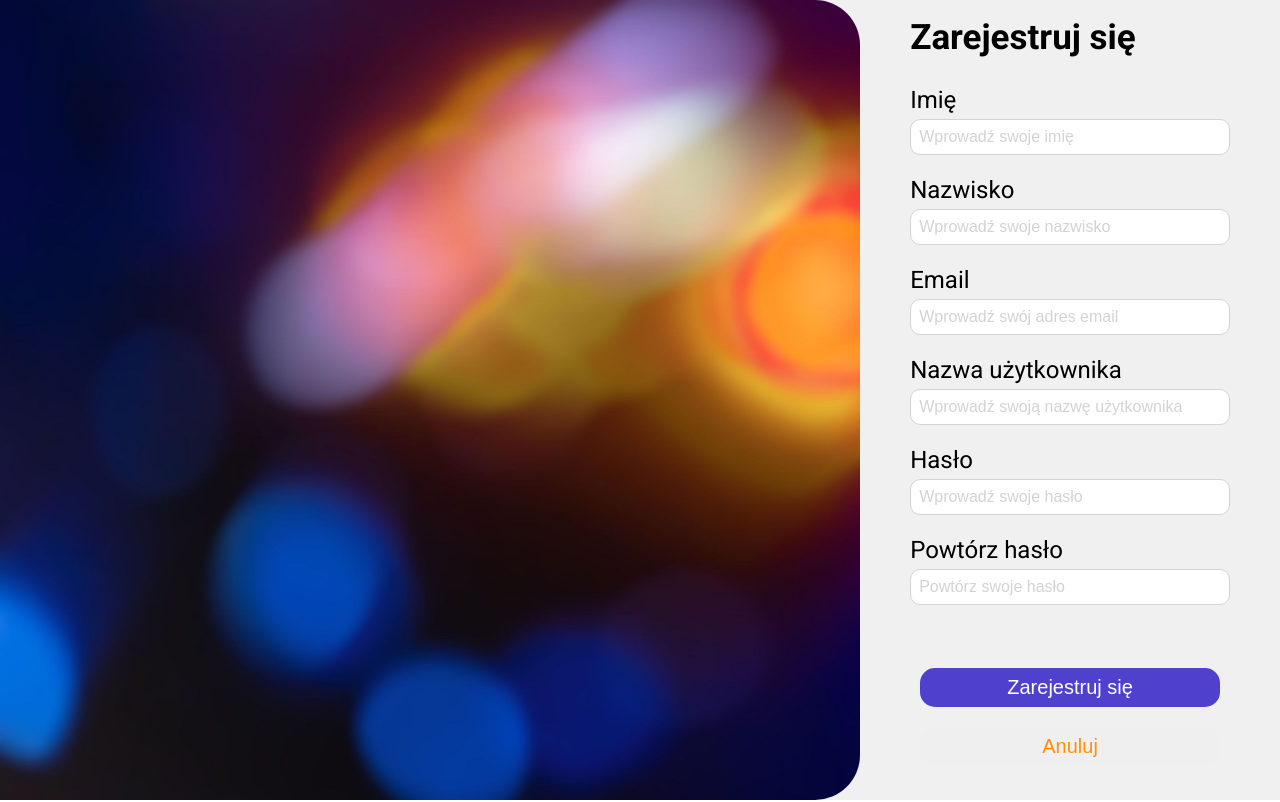
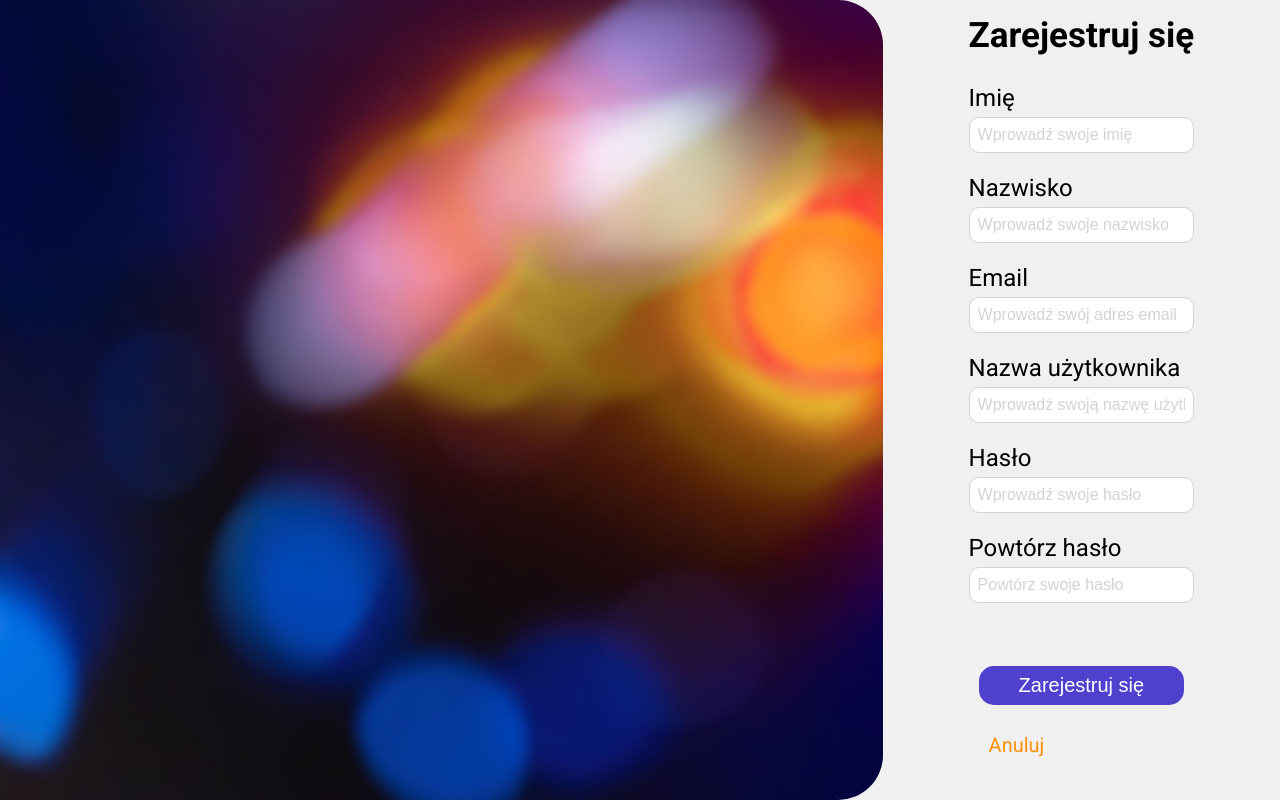
Before and after one commit to dciepko/ProjectManagementApp, a React (Vite) app in the folder project-management-project/frontend/: page /register in a window 1280 px wide. Built offline with nearby package versions, Linux system fonts and the light colour scheme; no server answers; the HTML template or start-up script is replaced by a standard one.

Commit message:
Adding few new routes

```diff
--- a/project-management-project/frontend/src/App.jsx
+++ b/project-management-project/frontend/src/App.jsx
@@ -25,6 +25,8 @@ function App() {
     { path: "/", element: <Starter /> },
     { path: "/login", element: <Login /> },
     { path: "/register", element: <Signup /> },
+    { path: "/home", element: <HomePage /> },
+    { path: "/projects" },
   ]);
 
   useEffect(() => {
--- a/project-management-project/frontend/src/components/Logins/Login/Login.module.css
+++ b/project-management-project/frontend/src/components/Logins/Login/Login.module.css
@@ -9,13 +9,13 @@
   background-image: url("../../../assets/login-screen2.jpg");
   background-repeat: no-repeat;
   background-size: cover;
-  width: 70%;
+  width: 100%;
   height: 100%;
   border-radius: 0 4.5rem 4.5rem 0;
 }
 
 .formContainer {
-  width: 30%;
+  width: 45vw;
   display: flex;
   flex-direction: column;
   justify-content: center;
--- a/project-management-project/frontend/src/components/Logins/Signup/Signup.jsx
+++ b/project-management-project/frontend/src/components/Logins/Signup/Signup.jsx
@@ -7,6 +7,7 @@ import Input from "../Input/Input";
 
 import { useInput } from "../../../hooks/useInput.js";
 import classes from "./Signup.module.css";
+import { Link } from "react-router-dom";
 
 export default function Signup() {
   const {
@@ -61,7 +62,8 @@ export default function Signup() {
   return (
     <div className={classes.container}>
       <div className={classes.imgContainer}></div>
-      <form onSubmit={handleSubmit} className={classes.formContainer}>
+      <div className={classes.formContainer}>
+        <form onSubmit={handleSubmit} className={classes.form}>
           <h2 className={classes.h2}>Zarejestruj się</h2>
           <div className={classes.inputsContainer}>
             <Input
@@ -131,11 +133,16 @@ export default function Signup() {
               placeholder="Powtórz swoje hasło"
             />
             <div className={classes.buttonsContainer}>
-            <button className={classes.registerButton}>Zarejestruj się</button>
-            <button className={classes.cancelButton}>Anuluj</button>
+              <button className={classes.registerButton}>
+                Zarejestruj się
+              </button>
+              <Link to="/login" className={classes.cancelButton}>
+                Anuluj
+              </Link>
             </div>
           </div>
         </form>
       </div>
+    </div>
   );
 }
--- a/project-management-project/frontend/src/components/Logins/Signup/Signup.module.css
+++ b/project-management-project/frontend/src/components/Logins/Signup/Signup.module.css
@@ -15,10 +15,18 @@
 }
 
 .formContainer {
-  padding: 1.7rem 5rem;
-  border-radius: 0.5rem;
   width: 45vw;
   height: 100vh;
+  display: flex;
+  flex-direction: column;
+  justify-content: center;
+  align-items: center;
+  align-items: center;
+}
+
+.form {
+  border-radius: 0.5rem;
+  padding: 1.7rem;
 }
 
 .h2 {
@@ -60,6 +68,7 @@
   color: #ff910a;
   border: none;
   border-radius: 1.5rem;
+  text-decoration: none;
 }
 
 .cancelButton:hover {
```
Lines whose indentation alone changed are shown as unchanged.
